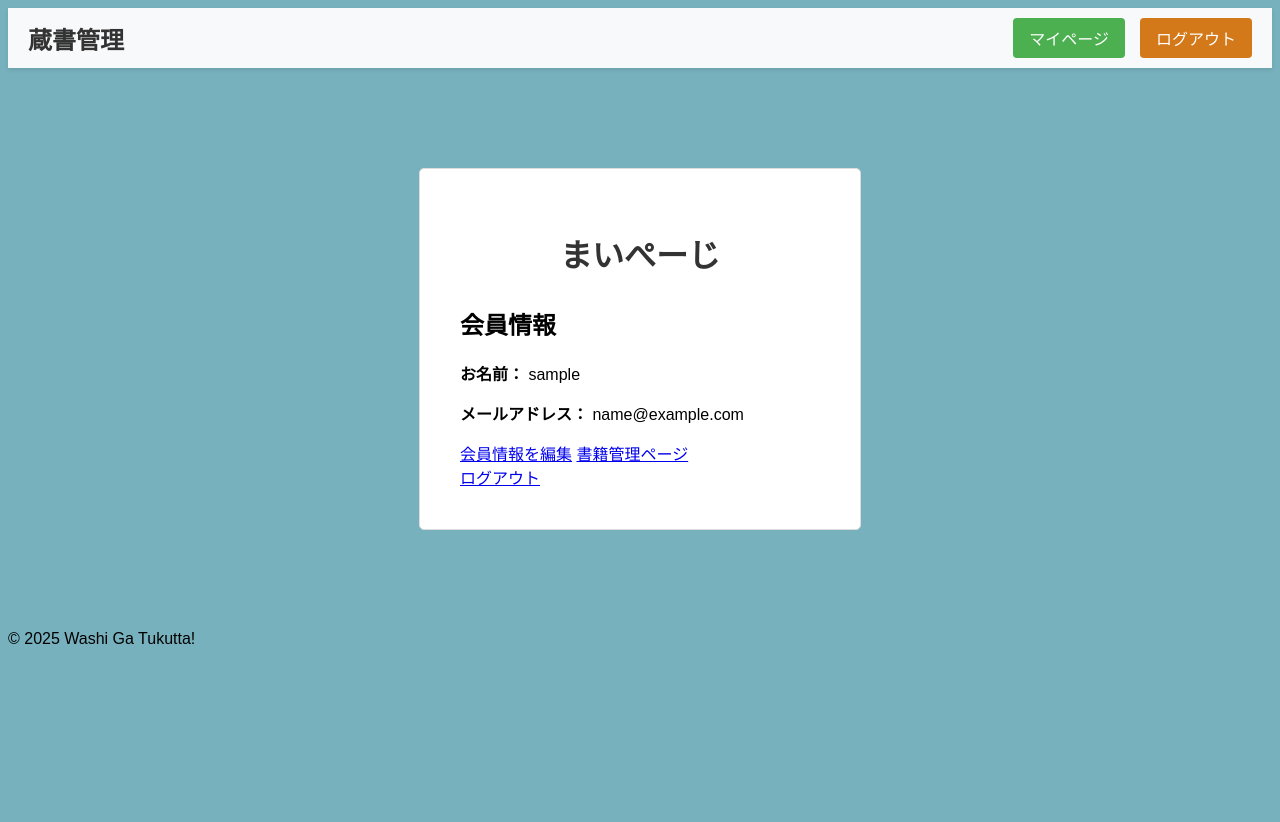
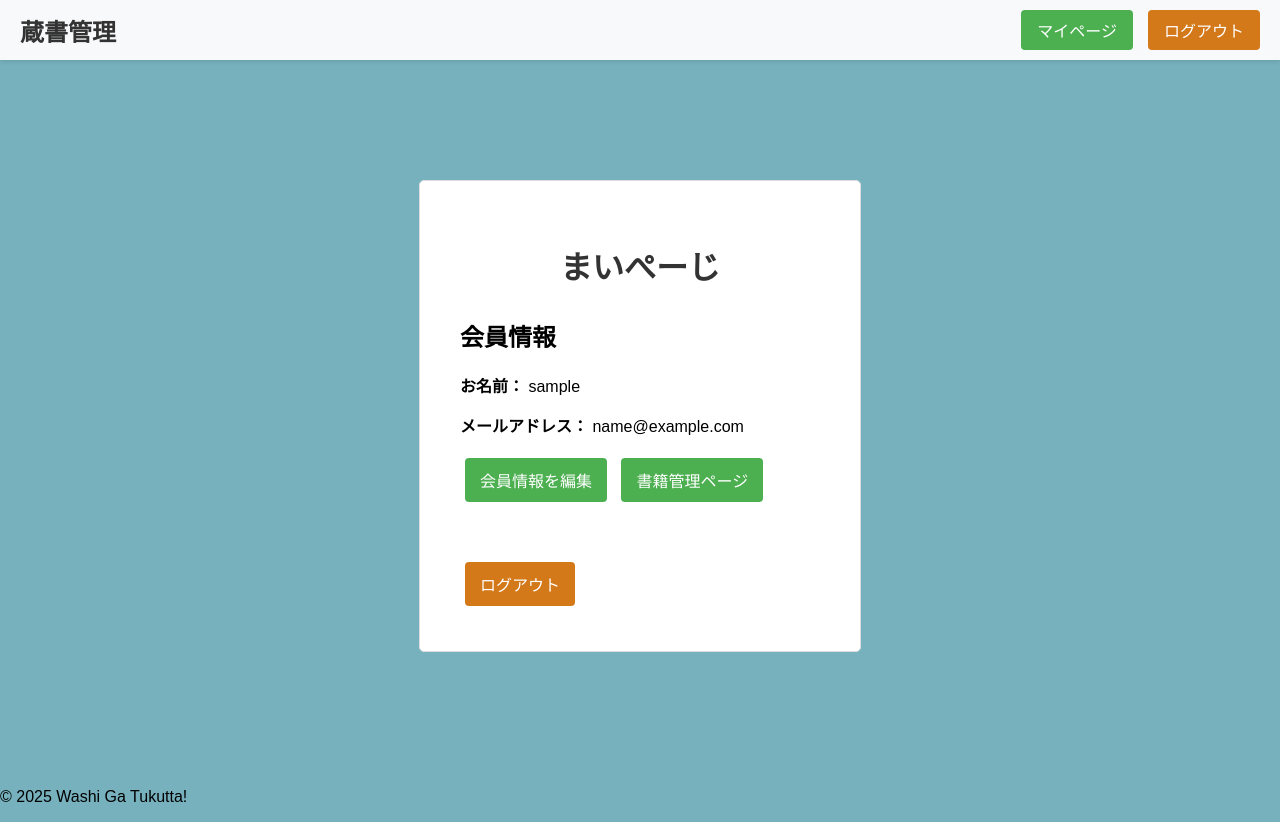
Before and after one commit to meemimee/ZousyoKanri, a PHP site: page /app/pages/mypage.php in a window 1280 px wide. Before the commit the page ends 644 px from the top, so only its background shows below. Run offline with PHP 8.4, Linux system fonts and the light colour scheme; the visitor is signed in with stand-in values (Sample User, id 1); tables that the repository leaves empty or names only in its code hold one stand-in row (values such as "Sample post"); data that the repository does not hold is empty.

Commit message:
css syusei

```diff
--- a/css/style.css
+++ b/css/style.css
@@ -1,6 +1,14 @@
+.content {
+    padding: 20px;
+    max-width: 1200px;
+    margin: 0 auto;
+}
+
 body {
     font-family: Arial, sans-serif;
     background-color: #77b1be;
+    margin: 0; /* マージンをリセット */
+    padding: 0; /* パディングをリセット */
 }
 
 .login-container {
@@ -11,6 +19,7 @@ body {
     border: 1px solid #dddddd;
     border-radius: 5px;
 }
+
 
 h1 {
     text-align: center;
@@ -37,7 +46,7 @@ h1 {
     box-sizing: border-box;
 }
 
-button {
+#loginButton {
     width: 100%;
     padding: 12px;
     background-color: #a9c6e4;
@@ -47,10 +56,49 @@ button {
     font-size: 16px;
     cursor: pointer;
     margin-bottom: auto;
+    transition: background-color 0.3s;
+}
+
+#registerButton{
+    width: 100%;
+    padding: 12px;
+    background-color: #a9c6e4;
+    border: none;
+    border-radius: 3px;
+    color: #ffffff;
+    font-size: 16px;
+    cursor: pointer;
+    margin-bottom: auto;
+    transition: background-color 0.3s;
+}
+
+.nav-button {
+    display: inline-block;
+    padding: 10px 15px;
+    margin: 5px;
+    background-color: #4CAF50;
+    color: white;
+    text-decoration: none;
+    border-radius: 4px;
+    text-align: center;
+    transition: background-color 0.3s;
 }
 
 button:hover {
     background-color: #0056b3;
+}
+
+.logout-container {
+    margin-top: 30px;
+    padding-top: 20px;
+}
+
+.logout-button {
+    background-color: #d37919;
+}
+
+.logout-button:hover {
+    background-color: #d32f2f;
 }
 
 .register-link {
```
